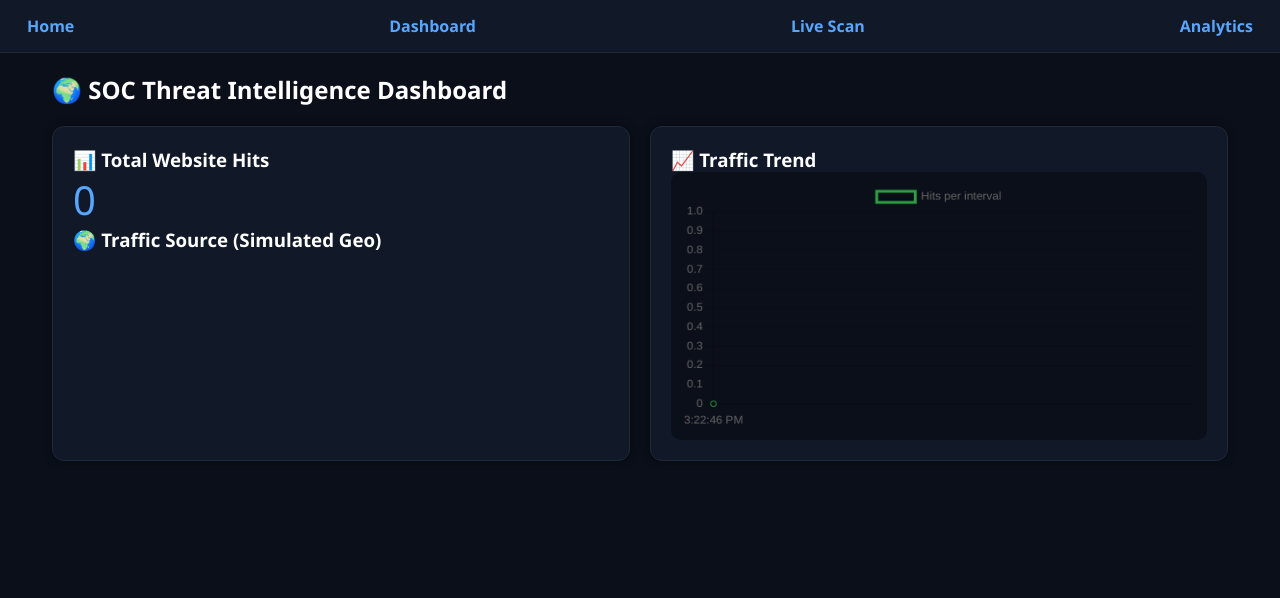
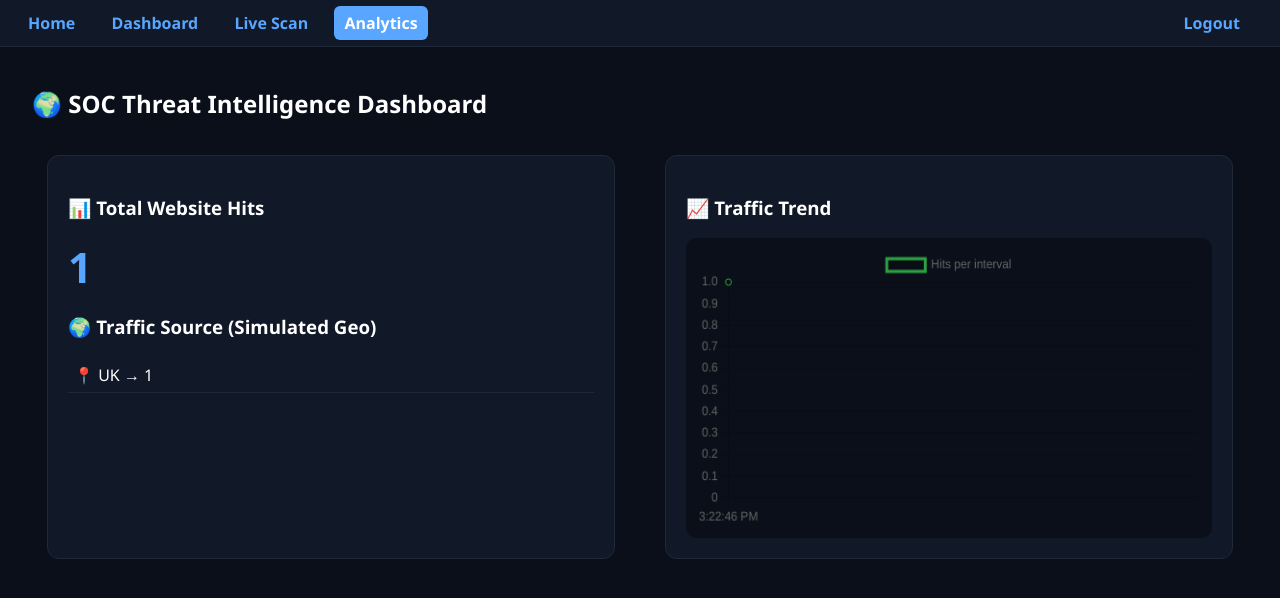
Before and after one commit to MohammedAshfakh/Intrusion-detection-project, a Flask app: page /analytics in a window 1280 px wide. Shown: the top 598 px of the page. Run offline with Flask 3, Linux system fonts and the light colour scheme.

Commit message:
added nav

```diff
--- a/static/style.css
+++ b/static/style.css
@@ -1,241 +1,56 @@
-/* ==================================================
-   AI SECURITY SYSTEM - GLOBAL THEME
-   SOC / CYBERSECURITY DASHBOARD STYLE
-================================================== */
-
-/* RESET */
-*{
-margin:0;
-padding:0;
-box-sizing:border-box;
-font-family:'Segoe UI', sans-serif;
+body {
+  margin: 0;
+  font-family: Arial;
+  background: #0d1117;
+  color: #e6edf3;
+  overflow-x: hidden;
 }
 
-/* BODY */
-body{
-background:#0d1117;
-color:#e6edf3;
-overflow-x:hidden;
+/* ================= NAVBAR ================= */
+.navbar {
+  display: flex;
+  justify-content: space-between;
+  align-items: center;
+  padding: 12px 20px;
+  background: #161b22;
+  position: sticky;
+  top: 0;
+  z-index: 1000;
+  border-bottom: 1px solid #30363d;
 }
 
-/* LINKS */
-a{
-text-decoration:none;
-color:#58a6ff;
-transition:0.3s;
+.navbar a {
+  color: #9ca3af;
+  margin-right: 12px;
+  text-decoration: none;
+  padding: 6px 10px;
+  border-radius: 6px;
+  transition: 0.3s;
 }
 
-a:hover{
-color:#2ea043;
-text-shadow:0 0 10px #2ea043;
+.navbar a:hover {
+  background: #238636;
+  color: white;
 }
 
-/* NAVBAR */
-nav{
-display:flex;
-justify-content:space-between;
-align-items:center;
-padding:15px 40px;
-background:#161b22;
-border-bottom:1px solid #30363d;
-position:sticky;
-top:0;
-z-index:1000;
+/* ACTIVE PAGE */
+.active {
+  background: #58a6ff !important;
+  color: white !important;
 }
 
-nav a{
-margin:0 12px;
-font-weight:600;
+/* ================= SCROLL FIX ================= */
+.scroll-box {
+  max-height: 75vh;
+  overflow-y: auto;
+  padding: 10px;
 }
 
-/* BUTTON GLOBAL */
-button, .btn{
-background:linear-gradient(90deg,#238636,#58a6ff);
-border:none;
-padding:10px 18px;
-border-radius:8px;
-color:white;
-font-weight:bold;
-cursor:pointer;
-transition:0.3s;
-display:inline-block;
+/* ================= CARD ================= */
+.card {
+  background: #161b22;
+  border: 1px solid #30363d;
+  padding: 20px;
+  border-radius: 10px;
+  margin: 15px;
 }
-
-button:hover, .btn:hover{
-transform:scale(1.05);
-box-shadow:0 0 20px rgba(88,166,255,0.5);
-}
-
-/* INPUT */
-input{
-padding:10px;
-border-radius:6px;
-border:1px solid #30363d;
-background:#0d1117;
-color:white;
-outline:none;
-transition:0.3s;
-}
-
-input:focus{
-border-color:#58a6ff;
-box-shadow:0 0 10px rgba(88,166,255,0.3);
-}
-
-/* CARD SYSTEM */
-.card{
-background:#161b22;
-padding:20px;
-border-radius:12px;
-border:1px solid #30363d;
-box-shadow:0 0 10px rgba(0,0,0,0.4);
-transition:0.4s;
-}
-
-.card:hover{
-transform:translateY(-8px);
-box-shadow:0 0 25px rgba(88,166,255,0.25);
-border-color:#58a6ff;
-}
-
-/* GRID */
-.grid{
-display:grid;
-grid-template-columns:repeat(auto-fit,minmax(220px,1fr));
-gap:20px;
-}
-
-/* HERO SECTION */
-.hero{
-text-align:center;
-padding:80px 20px;
-position:relative;
-}
-
-.hero h1{
-font-size:42px;
-margin-top:15px;
-}
-
-/* LOGO */
-.logo{
-height:90px;
-transition:0.4s;
-filter:drop-shadow(0 0 10px #58a6ff);
-cursor:pointer;
-}
-
-.logo:hover{
-transform:scale(1.1) rotate(5deg);
-filter:drop-shadow(0 0 20px #2ea043);
-}
-
-/* TYPEWRITER */
-.typewriter{
-display:inline-block;
-overflow:hidden;
-white-space:nowrap;
-border-right:2px solid #58a6ff;
-animation:typing 3s steps(50,end), blink 0.7s infinite;
-font-size:16px;
-color:#58a6ff;
-margin-top:10px;
-}
-
-/* FEED (LIVE LOGS) */
-.feed{
-height:300px;
-overflow:auto;
-padding:10px;
-background:#0d1117;
-border-radius:10px;
-border:1px solid #30363d;
-}
-
-.log{
-padding:6px;
-margin:5px 0;
-border-radius:6px;
-font-size:13px;
-}
-
-/* STATUS COLORS */
-.safe{
-background:#033a16;
-border-left:4px solid #2ea043;
-}
-
-.threat{
-background:#5a1e1e;
-border-left:4px solid #f85149;
-}
-
-/* BADGES */
-.badge{
-padding:8px 14px;
-border-radius:20px;
-font-weight:bold;
-display:inline-block;
-margin-top:10px;
-}
-
-.safe-badge{
-background:#238636;
-}
-
-.medium-badge{
-background:#9e6a03;
-}
-
-.high-badge{
-background:#da3633;
-}
-
-/* STATS */
-.stats{
-display:flex;
-justify-content:space-around;
-text-align:center;
-}
-
-.stats h2{
-color:#58a6ff;
-}
-
-/* FOOTER */
-footer{
-text-align:center;
-padding:25px;
-margin-top:40px;
-background:#161b22;
-color:#8b949e;
-border-top:1px solid #30363d;
-}
-
-/* ANIMATIONS */
-@keyframes typing{
-from{width:0}
-to{width:100%}
-}
-
-@keyframes blink{
-50%{border-color:transparent}
-}
-
-/* SCROLLBAR */
-::-webkit-scrollbar{
-width:8px;
-}
-
-::-webkit-scrollbar-track{
-background:#0d1117;
-}
-
-::-webkit-scrollbar-thumb{
-background:#30363d;
-border-radius:10px;
-}
-
-::-webkit-scrollbar-thumb:hover{
-background:#58a6ff;
-}
--- a/templates/analytics.html
+++ b/templates/analytics.html
@@ -4,32 +4,53 @@
 <title>Cyber Threat Analytics</title>
 
 <link rel="stylesheet" href="/static/style.css">
+<script src="https://cdn.jsdelivr.net/npm/chart.js"></script>
 
 <style>
 
+/* ================= BASE ================= */
 body{
 margin:0;
 font-family:'Segoe UI';
 background:#0b0f19;
 color:white;
+overflow-x:hidden;
 }
 
-/* NAV */
-nav{
+/* ================= NAV ================= */
+.navbar{
 display:flex;
-gap:15px;
-padding:15px;
+justify-content:space-between;
+align-items:center;
+padding:12px 18px;
 background:#111827;
 border-bottom:1px solid #1f2937;
+position:sticky;
+top:0;
+z-index:1000;
 }
 
-nav a{
+.navbar a{
 color:#58a6ff;
 text-decoration:none;
+margin-right:12px;
 font-weight:600;
+padding:6px 10px;
+border-radius:6px;
 }
 
-/* GRID */
+.navbar a:hover{
+background:#238636;
+color:white;
+}
+
+/* ACTIVE PAGE */
+.active{
+background:#58a6ff !important;
+color:white !important;
+}
+
+/* ================= LAYOUT ================= */
 .container{
 width:95%;
 margin:auto;
@@ -43,7 +64,7 @@ gap:20px;
 margin-top:20px;
 }
 
-/* CARD */
+/* ================= CARD ================= */
 .card{
 background:#111827;
 padding:20px;
@@ -51,10 +72,11 @@ border-radius:12px;
 border:1px solid #1f2937;
 }
 
-/* BIG NUMBERS */
+/* BIG NUMBER */
 .big{
-font-size:40px;
+font-size:42px;
 color:#58a6ff;
+font-weight:bold;
 }
 
 /* LIST */
@@ -63,11 +85,19 @@ padding:6px;
 border-bottom:1px solid #1f2937;
 }
 
-/* CHART BOX */
+/* CHART */
 canvas{
 background:#0b0f19;
 padding:10px;
 border-radius:10px;
+width:100% !important;
+height:300px !important;
+}
+
+/* SCROLL FIX */
+.scroll-box{
+max-height:80vh;
+overflow-y:auto;
 }
 
 </style>
@@ -76,20 +106,28 @@ border-radius:10px;
 
 <body>
 
-<nav>
-<a href="/">Home</a>
-<a href="/dashboard">Dashboard</a>
-<a href="/scan">Live Scan</a>
-<a href="/analytics">Analytics</a>
+<!-- ================= NAVBAR ================= -->
+<nav class="navbar">
+  <div>
+    <a href="/">Home</a>
+    <a href="/dashboard">Dashboard</a>
+    <a href="/scan">Live Scan</a>
+    <a href="/analytics">Analytics</a>
+  </div>
+
+  <div>
+    <a href="/logout">Logout</a>
+  </div>
 </nav>
 
-<div class="container">
+<!-- ================= CONTENT ================= -->
+<div class="container scroll-box">
 
 <h2>🌍 SOC Threat Intelligence Dashboard</h2>
 
 <div class="grid">
 
-<!-- LEFT: STATS -->
+<!-- LEFT -->
 <div class="card">
 <h3>📊 Total Website Hits</h3>
 <div class="big" id="hits">0</div>
@@ -98,7 +136,7 @@ border-radius:10px;
 <div class="list" id="countries"></div>
 </div>
 
-<!-- RIGHT: LIVE CHART -->
+<!-- RIGHT -->
 <div class="card">
 <h3>📈 Traffic Trend</h3>
 <canvas id="chart"></canvas>
@@ -108,10 +146,8 @@ border-radius:10px;
 
 </div>
 
-<script src="https://cdn.jsdelivr.net/npm/chart.js"></script>
-
+<!-- ================= SCRIPT ================= -->
 <script>
-
 let labels = [];
 let values = [];
 
@@ -125,12 +161,12 @@ datasets: [{
 label: "Hits per interval",
 data: values,
 borderColor: "#2ea043",
-fill: false,
 tension: 0.3
 }]
 },
 options: {
 animation: false,
+responsive: true,
 scales: {
 y: { beginAtZero: true }
 }
@@ -138,22 +174,24 @@ y: { beginAtZero: true }
 });
 
 function load(){
+fetch("/api/analytics")
+.then(r => r.json())
+.then(data => {
 
-fetch("/api/analytics")
-.then(r=>r.json())
-.then(data=>{
+data = data || {};
 
-// hits
 document.getElementById("hits").innerText = data.total_hits || 0;
 
-// countries
+let countries = data.countries || {};
 let html = "";
-for(let c in (data.countries || {})){
-html += `<p>📍 ${c} → ${data.countries[c]}</p>`;
+
+for(let c in countries){
+html += `<p>📍 ${c} → ${countries[c]}</p>`;
 }
+
 document.getElementById("countries").innerHTML = html;
 
-// update chart
+/* CHART UPDATE */
 labels.push(new Date().toLocaleTimeString());
 values.push(data.total_hits || 0);
 
@@ -165,12 +203,21 @@ values.shift();
 chart.update();
 
 });
-
 }
 
+load();
 setInterval(load, 2000);
-load();
+</script>
 
+<!-- ACTIVE PAGE HIGHLIGHT -->
+<script>
+const path = window.location.pathname;
+
+document.querySelectorAll(".navbar a").forEach(a => {
+if(a.getAttribute("href") === path){
+a.classList.add("active");
+}
+});
 </script>
 
 </body>
```
Also changed, not shown: templates/scan.html (+100 -21 lines).
